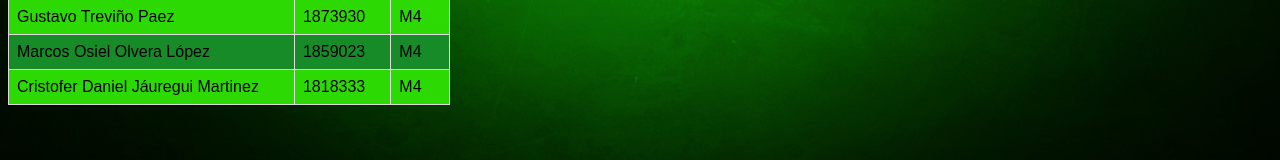
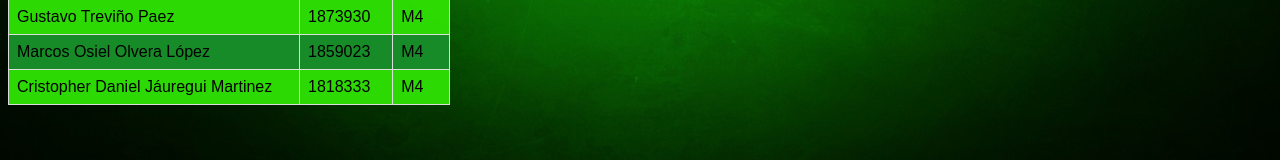
Before and after one commit to Fifo1999/Programacion-Web-Lab, a plain HTML site: page index.html in a window 1280 px wide. Shown: the part 489-649 px from the top of the page. Drawn offline with Linux system fonts and the light colour scheme.

Commit message:
Update index.html

```diff
--- a/index.html
+++ b/index.html
@@ -70,7 +70,7 @@
                   </tr>
 
                   <tr>
-                    <td>Cristofer Daniel Jáuregui Martinez</td>
+                    <td>Cristopher Daniel Jáuregui Martinez</td>
                     <td>1818333</td>
                     <td>M4</td>
                   </tr>
```
